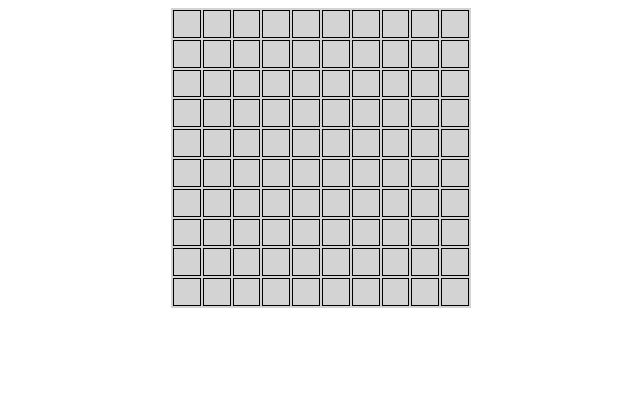
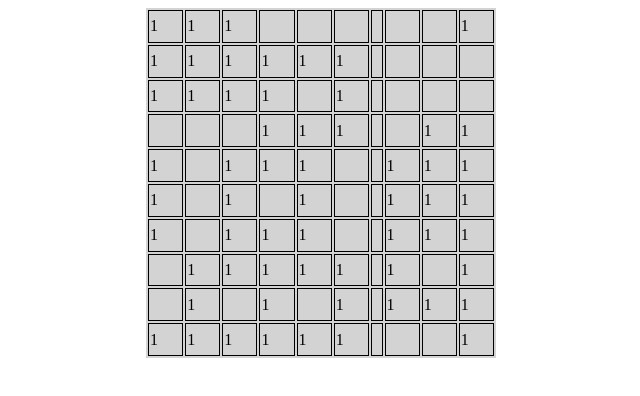
Before and after one commit to jackieiscool/minesweeper, a plain HTML site: page index.html in a window 1280 px wide. Shown: the whole page, without its empty margins (319-959 px from the left). Drawn offline with nearby package versions, Linux system fonts and the light colour scheme.

Commit message:
more things

```diff
--- a/script.js
+++ b/script.js
@@ -10,24 +10,22 @@ $(document).ready(function() {
   console.log(mines);
   var placeMines = function() {
     $.each(mines, function(index, value) {
+      var neighbor_count = 1;
       $( "td:eq(" + value + ")").addClass( "mine" );
-      $( "td:eq(" + (value - 1) + ")").addClass( "neighbor" );
-      $( "td:eq(" + (value + 1) + ")").addClass( "neighbor" );
-      $( "td:eq(" + (value - 9) + ")").addClass( "neighbor" );
-      $( "td:eq(" + (value - 10) + ")").addClass( "neighbor" );
-      $( "td:eq(" + (value - 11) + ")").addClass( "neighbor" );
-      $( "td:eq(" + (value + 9) + ")").addClass( "neighbor" );
-      $( "td:eq(" + (value + 10) + ")").addClass( "neighbor" );
-      $( "td:eq(" + (value + 11) + ")").addClass( "neighbor" );
+      $( "td:eq(" + (value - 1) + ")").html( "<div class='neighbor'>" + neighbor_count + "</div>" );
+      $( "td:eq(" + (value + 1) + ")").html( "<div class='neighbor'>" + neighbor_count + "</div>" );
+      $( "td:eq(" + (value - 9) + ")").html( "<div class='neighbor'>" + neighbor_count + "</div>" );
+      $( "td:eq(" + (value - 10) + ")").html( "<div class='neighbor'>" + neighbor_count + "</div>" );
+      $( "td:eq(" + (value - 11) + ")").html( "<div class='neighbor'>" + neighbor_count + "</div>" );
+      $( "td:eq(" + (value + 9) + ")").html( "<div class='neighbor'>" + neighbor_count + "</div>" );
+      $( "td:eq(" + (value + 10) + ")").html( "<div class='neighbor'>" + neighbor_count + "</div>" );
+      $( "td:eq(" + (value + 11) + ")").html( "<div class='neighbor'>" + neighbor_count + "</div>" );
     });
     console.log("placed");
   };
 
   $("td").click(function() {
-    if ($(this).hasClass("mine")) {
-      $(this).addClass("active");
-    }
-
+    $(this).addClass("active");
   });
 
   placeMines();
--- a/style.css
+++ b/style.css
@@ -1,16 +1,28 @@
 .board {
   background-color: #D3D3D3;
-  width: 300px;
-  height: 300px;
+  width: 350px;
+  height: 350px;
   margin-left: auto;
   margin-right: auto;
+}
+
+.active {
+  background-color: #ffffff;
+}
+
+.neighbor {
+  background-color: #D3D3D3;
+}
+
+.neighbor.active {
+  background-color: #FF8C00;
 }
 
 .mine {
   background-color: #D3D3D3;
 }
 
-.active {
+.mine.active {
   background: url("bomb.jpg");
   background-size: 80%;
   background-repeat: no-repeat;
```
